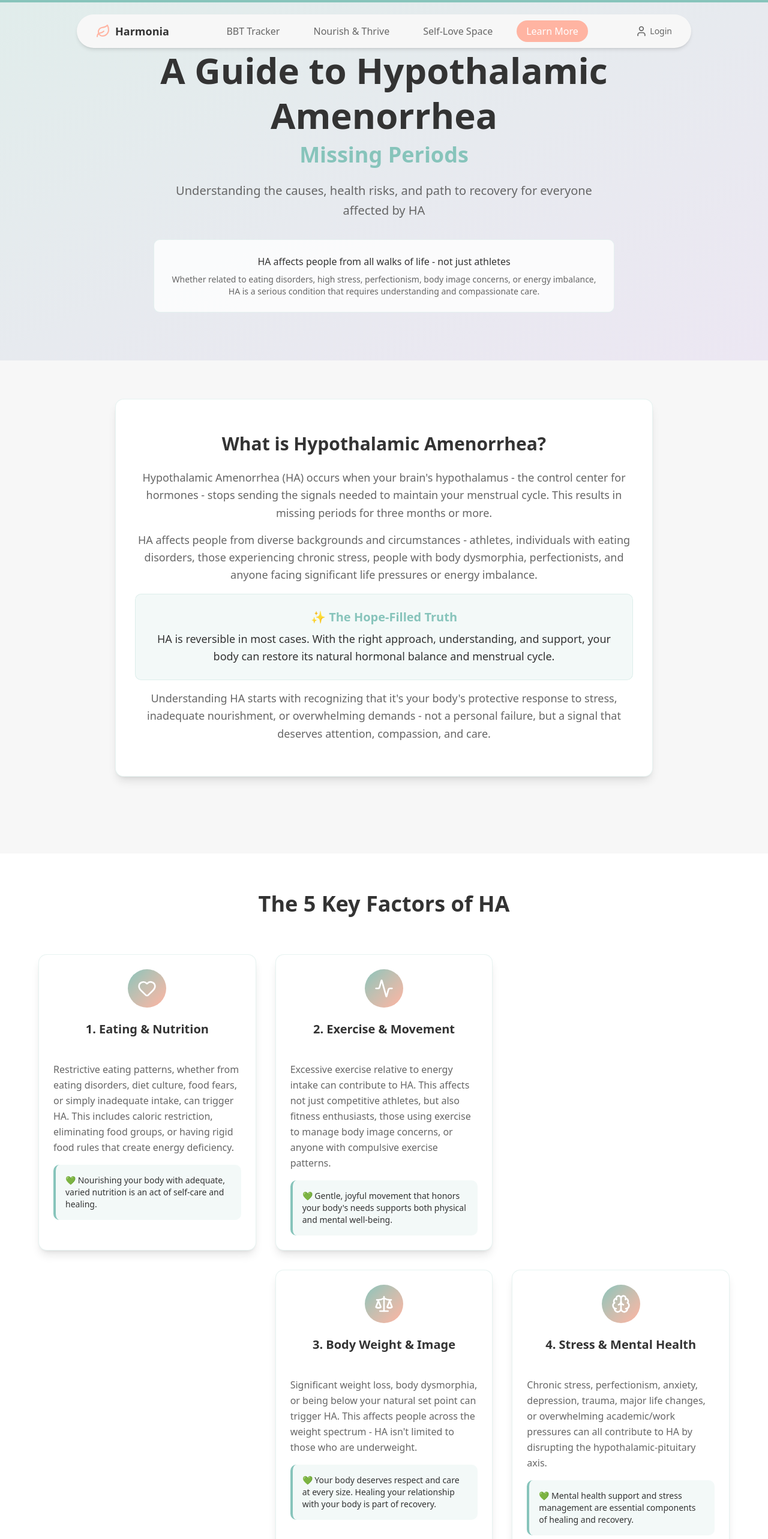
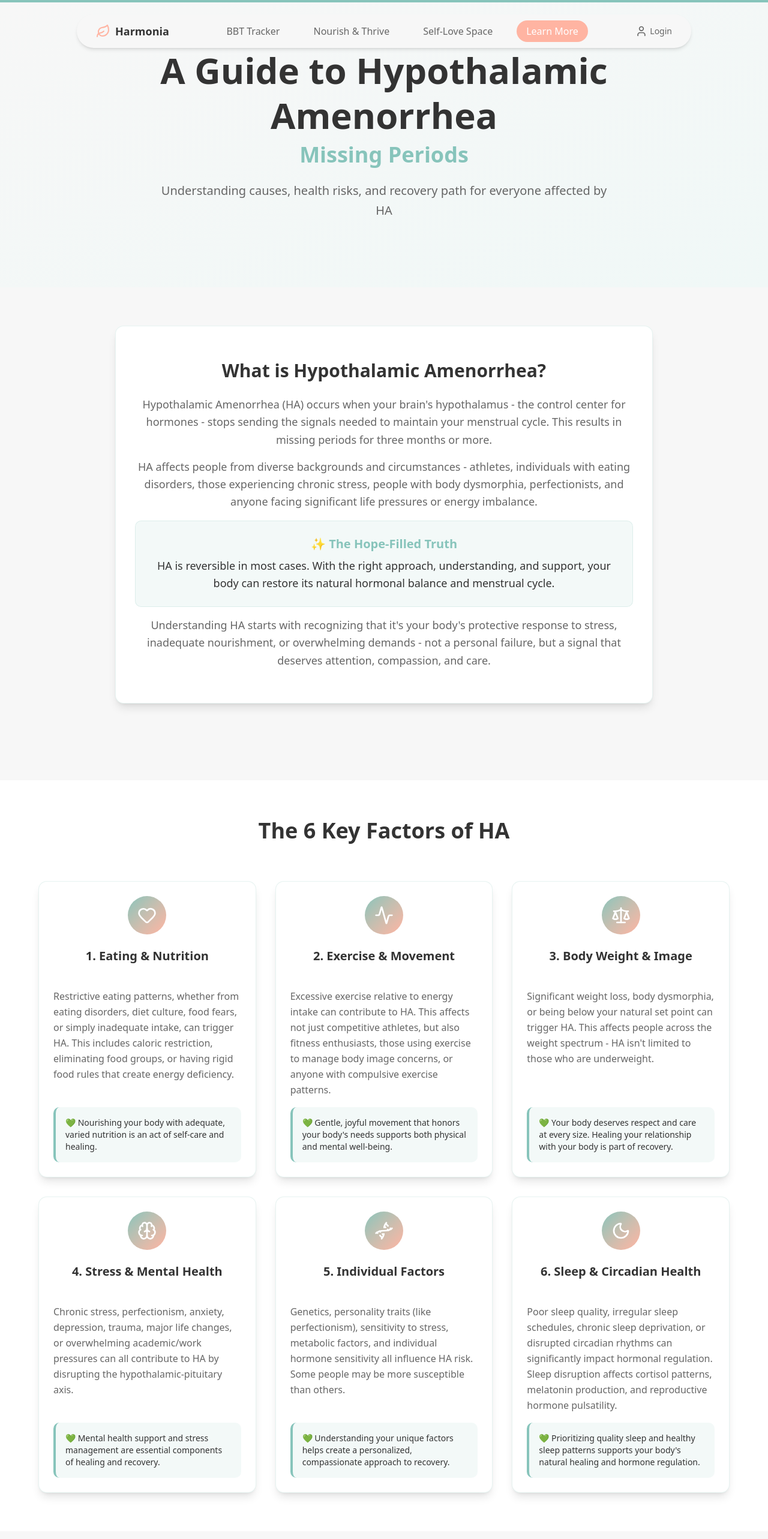
Before and after one commit to happiestbee/hophacks25, a Next.js app in the folder fha-recovery-app/: page /learn-more in a window 1280 px wide. Shown: the top 2566 px of the page at 60% size. Built offline with nearby package versions, Linux system fonts and the light colour scheme; no server answers.

Commit message:
updated learn more page

```diff
--- a/fha-recovery-app/src/app/learn-more/page.tsx
+++ b/fha-recovery-app/src/app/learn-more/page.tsx
@@ -3,7 +3,7 @@
 import { motion, useScroll, useSpring } from 'framer-motion'
 import { Card, CardContent, CardHeader, CardTitle } from '@/components/ui/card'
 import { Button } from '@/components/ui/button'
-import { Heart, Activity, Scale, Brain, Dna, ChevronDown, ChevronUp } from 'lucide-react'
+import { Heart, Activity, Scale, Brain, Dna, Moon, ChevronDown, ChevronUp, Stethoscope, FileText, Users } from 'lucide-react'
 import { useState } from 'react'
 
 export default function LearnMore() {
@@ -22,10 +22,24 @@ export default function LearnMore() {
     transition: { duration: 0.6, ease: "easeOut" }
   }
 
+  const fadeInUpFast = {
+    initial: { opacity: 0, y: 30 },
+    animate: { opacity: 1, y: 0 },
+    transition: { duration: 0.3, ease: "easeOut" }
+  }
+
   const staggerContainer = {
     animate: {
       transition: {
         staggerChildren: 0.2
+      }
+    }
+  }
+
+  const staggerContainerFast = {
+    animate: {
+      transition: {
+        staggerChildren: 0.05
       }
     }
   }
@@ -60,6 +74,12 @@ export default function LearnMore() {
       title: "Individual Factors",
       description: "Genetics, personality traits (like perfectionism), sensitivity to stress, metabolic factors, and individual hormone sensitivity all influence HA risk. Some people may be more susceptible than others.",
       encouragement: "Understanding your unique factors helps create a personalized, compassionate approach to recovery."
+    },
+    {
+      icon: Moon,
+      title: "Sleep & Circadian Health",
+      description: "Poor sleep quality, irregular sleep schedules, chronic sleep deprivation, or disrupted circadian rhythms can significantly impact hormonal regulation. Sleep disruption affects cortisol patterns, melatonin production, and reproductive hormone pulsatility.",
+      encouragement: "Prioritizing quality sleep and healthy sleep patterns supports your body's natural healing and hormone regulation."
     }
   ]
 
@@ -110,6 +130,54 @@ export default function LearnMore() {
     setOpenFAQ(openFAQ === index ? null : index)
   }
 
+  const resources = [
+    {
+      name: "Endocrinology Society Guidelines",
+      description: "Look for evidence-based clinical practice guidelines on functional hypothalamic amenorrhea from professional endocrinology organizations.",
+      icon: Stethoscope
+    },
+    {
+      name: "Obstetrics & Gynecology Resources",
+      description: "Patient education materials from reputable OB/GYN organizations about amenorrhea causes and treatment options.",
+      icon: FileText
+    },
+    {
+      name: "Reproductive Endocrinologists",
+      description: "Specialists who focus on hormone-related reproductive health issues and can provide expert diagnosis and treatment.",
+      icon: Brain
+    },
+    {
+      name: "Women's Health Organizations",
+      description: "Government and non-profit women's health resources that provide accessible information about menstrual health.",
+      icon: Heart
+    },
+    {
+      name: "Medical Centers & Hospitals",
+      description: "Trusted medical institutions like Mayo Clinic, Cleveland Clinic, and academic medical centers with HA information.",
+      icon: Stethoscope
+    },
+    {
+      name: "Registered Dietitians",
+      description: "Nutrition professionals with specialized training in eating disorders and reproductive health nutrition.",
+      icon: Users
+    },
+    {
+      name: "Eating Disorder Support Organizations",
+      description: "National and local organizations providing helplines, resources, and support for eating disorder-related HA.",
+      icon: Heart
+    },
+    {
+      name: "Mental Health Professionals",
+      description: "Therapists and counselors experienced in body image, eating disorders, perfectionism, and stress management.",
+      icon: Brain
+    },
+    {
+      name: "Support Groups & Communities",
+      description: "Online and in-person support groups for individuals experiencing HA and related recovery challenges.",
+      icon: Users
+    }
+  ]
+
   return (
     <div className="min-h-screen bg-[#F7F7F7]">
         {/* Progress Bar */}
@@ -119,7 +187,7 @@ export default function LearnMore() {
         />
 
       {/* Hero Section */}
-      <section className="relative py-20 px-4 bg-gradient-to-br from-[#87C4BB]/20 to-[#C1A7E1]/20">
+      <section className="relative py-20 px-4 bg-gradient-to-br from-[#F7F7F7] to-[#F0F8F7]">
         <div className="max-w-4xl mx-auto text-center">
           <motion.div
             initial={{ opacity: 0, y: 30 }}
@@ -133,17 +201,8 @@ export default function LearnMore() {
               </span>
             </h1>
             <p className="text-xl text-[#666666] mb-8 max-w-3xl mx-auto leading-relaxed">
-              Understanding the causes, health risks, and path to recovery for everyone affected by HA
+            Understanding causes, health risks, and recovery path for everyone affected by HA
             </p>
-            <div className="bg-white/80 rounded-lg p-6 max-w-3xl mx-auto border border-[#87C4BB]/20">
-              <p className="text-[#333333] font-medium mb-2">
-                HA affects people from all walks of life - not just athletes
-              </p>
-              <p className="text-[#666666] text-sm">
-                Whether related to eating disorders, high stress, perfectionism, body image concerns, or energy imbalance,
-                HA is a serious condition that requires understanding and compassionate care.
-              </p>
-            </div>
           </motion.div>
         </div>
       </section>
@@ -195,7 +254,7 @@ export default function LearnMore() {
         </div>
       </section>
 
-      {/* The 5 Factors Section */}
+      {/* The 6 Factors Section */}
       <section className="py-16 px-4 bg-white">
         <div className="max-w-6xl mx-auto">
           <motion.h2
@@ -205,26 +264,26 @@ export default function LearnMore() {
             variants={fadeInUp}
             className="text-4xl font-bold text-center text-[#333333] mb-16"
           >
-            The 5 Key Factors of HA
+            The 6 Key Factors of HA
           </motion.h2>
 
+          {/* First row - 3 factors */}
           <motion.div
             initial="initial"
             whileInView="animate"
             viewport={{ once: true, margin: "-50px" }}
             variants={staggerContainer}
-            className="grid grid-cols-1 md:grid-cols-2 lg:grid-cols-3 gap-8"
+            className="grid grid-cols-1 md:grid-cols-2 lg:grid-cols-3 gap-8 mb-8"
           >
-            {factors.map((factor, index) => {
+            {factors.slice(0, 3).map((factor, index) => {
               const Icon = factor.icon
               return (
                 <motion.div
                   key={index}
                   variants={fadeInUp}
                   whileHover={{ y: -5, transition: { duration: 0.2 } }}
-                  className={index === 2 ? "lg:col-span-1 lg:col-start-2" : ""}
                 >
-                  <Card className="h-full border-[#87C4BB]/20 shadow-lg hover:shadow-xl transition-all duration-300">
+                  <Card className="h-full border-[#87C4BB]/20 shadow-lg hover:shadow-xl transition-all duration-300 flex flex-col">
                     <CardHeader className="text-center pb-4">
                       <div className="w-16 h-16 mx-auto mb-4 rounded-full bg-gradient-to-br from-[#87C4BB] to-[#FFB4A2] flex items-center justify-center">
                         <Icon className="w-8 h-8 text-white" />
@@ -233,11 +292,53 @@ export default function LearnMore() {
                         {index + 1}. {factor.title}
                       </CardTitle>
                     </CardHeader>
-                    <CardContent className="space-y-4">
-                      <p className="text-[#666666] leading-relaxed">
+                    <CardContent className="flex-1 flex flex-col">
+                      <p className="text-[#666666] leading-relaxed mb-4 flex-1">
                         {factor.description}
                       </p>
-                      <div className="bg-[#87C4BB]/10 rounded-lg p-4 border-l-4 border-[#87C4BB]">
+                      <div className="bg-[#87C4BB]/10 rounded-lg p-4 border-l-4 border-[#87C4BB] mt-auto">
+                        <p className="text-[#333333] font-medium text-sm">
+                          💚 {factor.encouragement}
+                        </p>
+                      </div>
+                    </CardContent>
+                  </Card>
+                </motion.div>
+              )
+            })}
+          </motion.div>
+
+          {/* Second row - 3 factors */}
+          <motion.div
+            initial="initial"
+            whileInView="animate"
+            viewport={{ once: true, margin: "-50px" }}
+            variants={staggerContainer}
+            className="grid grid-cols-1 md:grid-cols-2 lg:grid-cols-3 gap-8"
+          >
+            {factors.slice(3, 6).map((factor, index) => {
+              const Icon = factor.icon
+              const actualIndex = index + 3
+              return (
+                <motion.div
+                  key={actualIndex}
+                  variants={fadeInUp}
+                  whileHover={{ y: -5, transition: { duration: 0.2 } }}
+                >
+                  <Card className="h-full border-[#87C4BB]/20 shadow-lg hover:shadow-xl transition-all duration-300 flex flex-col">
+                    <CardHeader className="text-center pb-4">
+                      <div className="w-16 h-16 mx-auto mb-4 rounded-full bg-gradient-to-br from-[#87C4BB] to-[#FFB4A2] flex items-center justify-center">
+                        <Icon className="w-8 h-8 text-white" />
+                      </div>
+                      <CardTitle className="text-xl font-bold text-[#333333]">
+                        {actualIndex + 1}. {factor.title}
+                      </CardTitle>
+                    </CardHeader>
+                    <CardContent className="flex-1 flex flex-col">
+                      <p className="text-[#666666] leading-relaxed mb-4 flex-1">
+                        {factor.description}
+                      </p>
+                      <div className="bg-[#87C4BB]/10 rounded-lg p-4 border-l-4 border-[#87C4BB] mt-auto">
                         <p className="text-[#333333] font-medium text-sm">
                           💚 {factor.encouragement}
                         </p>
@@ -252,7 +353,7 @@ export default function LearnMore() {
       </section>
 
       {/* Health Risks & Symptoms Section */}
-      <section className="py-16 px-4 bg-gradient-to-br from-[#C1A7E1]/10 to-[#FFB4A2]/10">
+      <section className="py-16 px-4">
         <div className="max-w-6xl mx-auto">
           <motion.div
             initial="initial"
@@ -275,7 +376,7 @@ export default function LearnMore() {
             initial="initial"
             whileInView="animate"
             viewport={{ once: true, margin: "-50px" }}
-            variants={staggerContainer}
+            variants={staggerContainerFast}
             className="mb-12"
           >
             <h3 className="text-2xl font-bold text-[#333333] mb-6 text-center">
@@ -298,7 +399,7 @@ export default function LearnMore() {
               ].map((symptom, index) => (
                 <motion.div
                   key={index}
-                  variants={fadeInUp}
+                  variants={fadeInUpFast}
                   className="bg-white rounded-lg p-4 shadow-md border border-[#C1A7E1]/20"
                 >
                   <div className="flex items-start space-x-3">
@@ -319,7 +420,7 @@ export default function LearnMore() {
             className="mb-12"
           >
             <h3 className="text-2xl font-bold text-[#333333] mb-6 text-center">
-              Serious Health Risks (Often Silent)
+              Serious Health Risks
             </h3>
             <div className="grid grid-cols-1 md:grid-cols-2 gap-6">
               <motion.div
@@ -373,33 +474,11 @@ export default function LearnMore() {
               </motion.div>
             </div>
           </motion.div>
-
-          <motion.div
-            initial="initial"
-            whileInView="animate"
-            viewport={{ once: true }}
-            variants={fadeInUp}
-            className="text-center"
-          >
-            <div className="bg-[#E87C7C]/20 rounded-lg p-6 max-w-4xl mx-auto border border-[#E87C7C]/30">
-              <p className="text-[#E87C7C] font-bold text-xl mb-2">
-                ⚠️ Why Early Intervention Matters
-              </p>
-              <p className="text-[#333333] font-medium text-lg mb-4">
-                The longer HA continues, the greater the risk of permanent health consequences.
-              </p>
-              <p className="text-[#666666] leading-relaxed">
-                Many of these risks develop silently - you may feel "fine" while serious damage occurs.
-                Bone loss, cardiovascular changes, and metabolic disruption can have lasting effects on your health and quality of life.
-                <strong className="text-[#333333]"> Seeking help early gives you the best chance for complete recovery and prevents irreversible damage.</strong>
-              </p>
-            </div>
-          </motion.div>
         </div>
       </section>
 
       {/* How Our Product Helps Section */}
-      <section className="py-16 px-4 bg-gradient-to-br from-[#87C4BB]/20 to-[#FFB4A2]/20">
+      <section className="py-16 px-4 bg-gradient-to-br from-[#F7F7F7] to-[#F0F8F7]">
         <div className="max-w-4xl mx-auto text-center">
           <motion.div
             initial="initial"
@@ -467,7 +546,7 @@ export default function LearnMore() {
       </section>
 
       {/* FAQ Section */}
-      <section className="py-16 px-4 bg-gradient-to-br from-[#87C4BB]/10 to-[#C1A7E1]/10">
+      <section className="py-16 px-4 bg-white">
         <div className="max-w-4xl mx-auto">
           <motion.div
             initial="initial"
@@ -562,60 +641,80 @@ export default function LearnMore() {
       </section>
 
       {/* Resources Section */}
-      <section className="py-16 px-4">
-        <div className="max-w-4xl mx-auto">
+      <section className="py-20 px-4 bg-gradient-to-br from-[#F8F6FF] to-[#F0F8F7]">
+        <div className="max-w-6xl mx-auto">
           <motion.div
             initial="initial"
             whileInView="animate"
             viewport={{ once: true }}
             variants={fadeInUp}
-            className="text-center"
+            className="text-center mb-12"
           >
-            <h2 className="text-3xl font-bold text-[#333333] mb-8">
-              Professional Support & Resources
+            <h2 className="text-4xl font-bold text-[#333333] mb-4">
+              Helpful Resources & Support
             </h2>
-            <Card className="border-[#C1A7E1]/20 shadow-lg">
-              <CardContent className="p-8">
-                <div className="space-y-6">
-                  <p className="text-[#666666] text-lg leading-relaxed">
-                    Recovery from HA often benefits from a multidisciplinary approach involving
-                    healthcare professionals who understand the complexities of this condition.
+            <p className="text-xl text-[#666666] max-w-3xl mx-auto leading-relaxed">
+              Types of trusted medical and professional resources to look for when seeking HA guidance.
             </p>
-                  <div className="grid grid-cols-1 md:grid-cols-2 gap-6 my-8">
-                    <div className="bg-[#C1A7E1]/10 rounded-lg p-4">
-                      <h3 className="font-semibold text-[#333333] mb-2">Healthcare Team</h3>
-                      <ul className="text-[#666666] text-sm space-y-1">
-                        <li>• Reproductive endocrinologist</li>
-                        <li>• Registered dietitian</li>
-                        <li>• Mental health counselor</li>
-                        <li>• Primary care physician</li>
-                      </ul>
+          </motion.div>
+
+          <motion.div
+            initial="initial"
+            whileInView="animate"
+            viewport={{ once: true, margin: "-50px" }}
+            variants={staggerContainer}
+            className="grid grid-cols-1 md:grid-cols-2 lg:grid-cols-3 gap-6"
+          >
+            {resources.map((resource, index) => {
+              const Icon = resource.icon
+              return (
+                <motion.div
+                  key={index}
+                  variants={fadeInUp}
+                  whileHover={{ y: -5, transition: { duration: 0.2 } }}
+                >
+                  <Card className="h-full border-[#C1A7E1]/20 shadow-lg hover:shadow-xl transition-all duration-300 bg-white/90 backdrop-blur-sm">
+                    <CardContent className="p-6 flex flex-col h-full">
+                      <div className="flex items-start space-x-3 mb-4">
+                        <div className="w-10 h-10 rounded-lg bg-gradient-to-br from-[#C1A7E1] to-[#87C4BB] flex items-center justify-center flex-shrink-0">
+                          <Icon className="w-5 h-5 text-white" />
                         </div>
-                    <div className="bg-[#87C4BB]/10 rounded-lg p-4">
-                      <h3 className="font-semibold text-[#333333] mb-2">Additional Resources</h3>
-                      <ul className="text-[#666666] text-sm space-y-1">
-                        <li>• Support groups</li>
-                        <li>• Educational materials</li>
-                        <li>• Recovery-focused apps</li>
-                        <li>• Online communities</li>
-                      </ul>
+                        <div className="flex-1">
+                          <h3 className="text-[#333333] font-semibold text-lg leading-tight">
+                            {resource.name}
+                          </h3>
                         </div>
                       </div>
-                  <Button
-                    className="bg-[#87C4BB] hover:bg-[#87C4BB]/90 text-white px-8 py-3 text-lg rounded-full"
-                    onClick={() => window.location.href = '/bbt-tracker'}
-                  >
-                    Start Your Tracking Journey
-                  </Button>
-                  <p className="text-sm text-[#666666] mt-4">
-                    Remember: You deserve support, healing, and hope. Recovery is possible.
+                      <p className="text-[#666666] leading-relaxed text-sm mt-auto">
+                        {resource.description}
                       </p>
-                </div>
                     </CardContent>
                   </Card>
                 </motion.div>
+              )
+            })}
+          </motion.div>
+
+          <motion.div
+            initial="initial"
+            whileInView="animate"
+            viewport={{ once: true }}
+            variants={fadeInUp}
+            className="text-center mt-12"
+          >
+            <div className="bg-white/60 rounded-lg p-6 max-w-4xl mx-auto border border-[#C1A7E1]/20 backdrop-blur-sm">
+              <p className="text-[#333333] font-medium text-lg mb-2">
+                💡 <strong>Important Note</strong>
+              </p>
+              <p className="text-[#666666] leading-relaxed">
+                These resources are for educational purposes. Always consult with qualified healthcare professionals
+                for personalized medical advice and treatment plans specific to your situation.
+              </p>
+            </div>
+          </motion.div>
         </div>
       </section>
+
     </div>
   )
 }
```
Lines whose indentation alone changed are shown as unchanged.
